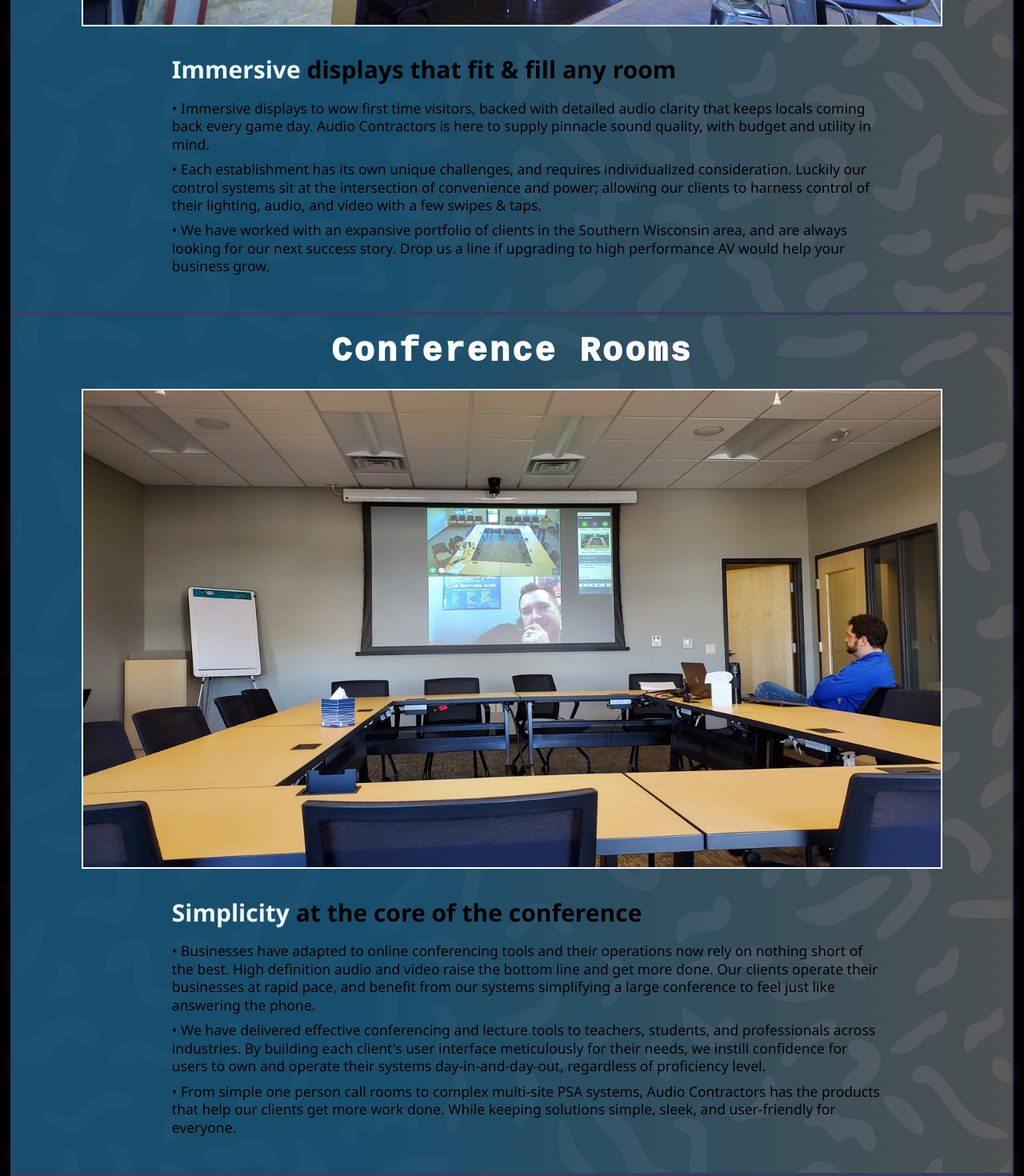
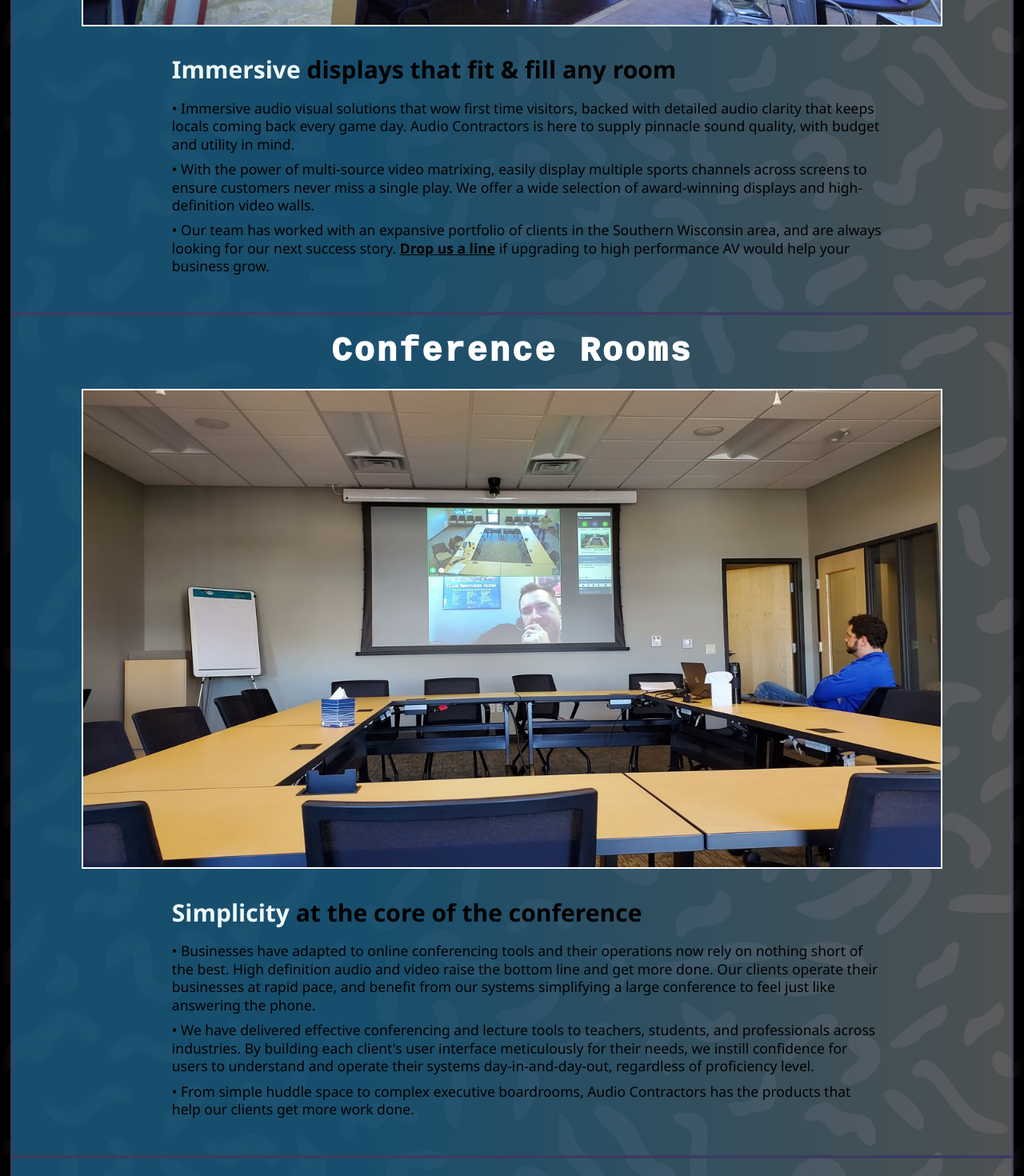
Before and after one commit to AvantGov/audiocon_pub, a React (Create React App) app in the folder client/: page /commercialServices in a window 1280 px wide. Shown: the part 1040-2510 px from the top of the page at 80% size. Built offline with nearby package versions, Linux system fonts and the light colour scheme.

Commit message:
added in a mailto link to the copy at /drop us a line/ portion of sports bars, then added styling support. finished editing the commercial services copy

```diff
--- a/client/src/CSS/Pages_services/CommercialServices.css
+++ b/client/src/CSS/Pages_services/CommercialServices.css
@@ -35,6 +35,22 @@
 .CommercialServices__service:hover > div > div > h3 {
     color: #FFFFFF;
 }
+
+/* ? start hotfix/enhancement for "drop us a line" linking to email here  */
+.CommercialServices__service > div > div > p > a {
+    color: #000000;
+    font-weight: 900;
+    transition: .7s ease-in-out;
+}
+
+.CommercialServices__service:hover > div > div > p > a {
+    color: #FFFFFF;
+}
+
+.CommercialServices__service > div > div > p > a:hover {
+    color: #1E132A;
+}
+/* end enhancement */
 
 .CommercialServices__service:hover > div > div > h3 > strong {
     color: #EEAECA;
@@ -92,7 +108,6 @@
     background: linear-gradient(270deg, rgba(238,248,248,0.32394964821866246) 0%, rgba(29,97,135,0.8029412448573179) 64%);
     filter: progid:DXImageTransform.Microsoft.gradient(startColorstr="#eef8f8",endColorstr="#1d6187",GradientType=1);
 }
-
 
 
 .contentContainer__image {
--- a/client/src/Components/Pages_services/CommercialServices.js
+++ b/client/src/Components/Pages_services/CommercialServices.js
@@ -24,9 +24,9 @@ const CommercialServices = () => {
                     {/* <hr className='contentContainer__rule'></hr> */}
                     <div className='contentContainer__copyContainer'>
                         <h3 className='copyContainer__title'><strong className="title__strong">Immersive</strong> displays that fit & fill any room</h3>
-                        <p id="restaraunts_bullet1" className='copyContainer__bullet'>&#8226; Immersive displays to wow first time visitors, backed with detailed audio clarity that keeps locals coming back every game day. Audio Contractors is here to supply pinnacle sound quality, with budget and utility in mind.</p>
-                        <p id="restaraunts_bullet2" className='copyContainer__bullet'>&#8226; Each establishment has its own unique challenges, and requires individualized consideration. Luckily our control systems sit at the intersection of convenience and power; allowing our clients to harness control of their lighting, audio, and video with a few swipes & taps.</p>
-                        <p id="restaraunts_bullet3" className='copyContainer__bullet'>&#8226; We have worked with an expansive portfolio of clients in the Southern Wisconsin area, and are always looking for our next success story. Drop us a line if upgrading to high performance AV would help your business grow.</p>
+                        <p id="restaraunts_bullet1" className='copyContainer__bullet'>&#8226; Immersive audio visual solutions that wow first time visitors, backed with detailed audio clarity that keeps locals coming back every game day. Audio Contractors is here to supply pinnacle sound quality, with budget and utility in mind.</p>
+                        <p id="restaraunts_bullet2" className='copyContainer__bullet'>&#8226; With the power of multi-source video matrixing, easily display multiple sports channels across screens to ensure customers never miss a single play. We offer a wide selection of award-winning displays and high-definition video walls.</p>
+                        <p id="restaraunts_bullet3" className='copyContainer__bullet'>&#8226; Our team has worked with an expansive portfolio of clients in the Southern Wisconsin area, and are always looking for our next success story. <a href="mailto:info@audiocontractorsllc.com" id="comm_mailto">Drop us a line</a> if upgrading to high performance AV would help your business grow.</p>
                     </div>
                 </div>
             </div>
@@ -41,8 +41,8 @@ const CommercialServices = () => {
                     <div className='contentContainer__copyContainer'>
                         <h3 className='copyContainer__title'><strong className="title__strong">Simplicity</strong> at the core of the conference</h3>
                         <p id="conference_bullet3" className='copyContainer__bullet'>&#8226; Businesses have adapted to online conferencing tools and their operations now rely on nothing short of the best. High definition audio and video raise the bottom line and get more done. Our clients operate their businesses at rapid pace, and benefit from our systems simplifying a large conference to feel just like answering the phone.</p>
-                        <p id="conference_bullet1" className='copyContainer__bullet'>&#8226; We have delivered effective conferencing and lecture tools to teachers, students, and professionals across industries. By building each client's user interface meticulously for their needs, we instill confidence for users to own and operate their systems day-in-and-day-out, regardless of proficiency level.</p>
-                        <p id="conference_bullet2" className='copyContainer__bullet'>&#8226; From simple one person call rooms to complex multi-site PSA systems, Audio Contractors has the products that help our clients get more work done. While keeping solutions simple, sleek, and user-friendly for everyone.</p>
+                        <p id="conference_bullet1" className='copyContainer__bullet'>&#8226; We have delivered effective conferencing and lecture tools to teachers, students, and professionals across industries. By building each client's user interface meticulously for their needs, we instill confidence for users to understand and operate their systems day-in-and-day-out, regardless of proficiency level.</p>
+                        <p id="conference_bullet2" className='copyContainer__bullet'>&#8226; From simple huddle space to complex executive boardrooms, Audio Contractors has the products that help our clients get more work done.</p>
                     </div>
                 </div>
             </div>
@@ -73,8 +73,8 @@ const CommercialServices = () => {
                     {/* <hr className='contentContainer__rule'></hr> */}
                     <div className='contentContainer__copyContainer'>
                         <h3 className='copyContainer__title'>Keep the party <strong className="title__strong">loud,</strong> and the night <strong className="title__strong">never-ending.</strong></h3>
-                        <p id="nightlife_bullet1" className='copyContainer__bullet'>&#8226; Audio Contractors makes it possible to wow customers with intense sound and immersive video that turn any club into the hottest spot in town. Keep the dance floor packed with return clientele that push the party  until last call.</p>
-                        <p id="nightlife_bullet2" className='copyContainer__bullet'>&#8226; No space limitation can keep our team from maximizing the impact of a venue. Tying in the power of automation allows our clients to own their entire system effectively with ease.</p>
+                        <p id="nightlife_bullet1" className='copyContainer__bullet'>&#8226; Audio Contractors makes it possible to wow customers with intense sound and immersive video that will turn any club into the hottest spot in town. Keep the dance floor packed with return clientele that push the party until last call.</p>
+                        <p id="nightlife_bullet2" className='copyContainer__bullet'>&#8226; No space limitation can keep our team from maximizing the impact of a venue. Tying in the power of automation allows our clients to control their entire system effectively with ease.</p>
                         <p id="nightlife_bullet3" className='copyContainer__bullet'>&#8226; Complete renovation or minor update, we work carefully with each of our clients to design systems that help businesses grow in meaningful ways. Starting small or diving in head-first, Audio Contractors is here to assist each step of the way.</p>
                         <p id="nightlife_bullet3" className='copyContainer__bullet'>&#8226; Delivering top-notch experiences is a key to success, so why not give customers something to talk about?</p>
                     </div>
@@ -90,10 +90,10 @@ const CommercialServices = () => {
                     {/* <hr className='contentContainer__rule'></hr> */}
                     <div className='contentContainer__copyContainer'>
                         <h3 className='copyContainer__title'><strong className="title__strong">The highest quality</strong> audio-visual components <br/>for multi-dwelling units.</h3>
-                        <p id="apartments_bullet1" className='copyContainer__bullet'>&#8226; Luxury living communities require many complex systems to work together in perfect harmony to deliver high class quality of life. Audio Contractors has built lifelong working relationships with many prominent vendors, and are fully prepared to install and maintain a system that  stays in tune.</p>
-                        <p id="apartments_bullet2" className='copyContainer__bullet'>&#8226; Condominiums, townhomes, and gated communities all call for the same synergy: AV wiring design, automated access control, multi-zone lighting, remote camera security .. the list continues. Our team is ready to advise and future proof your comprehensive investment with systems that bring residents together.</p>
+                        <p id="apartments_bullet1" className='copyContainer__bullet'>&#8226; Luxury living communities require many complex systems to work together in perfect harmony to deliver high class quality of life. Audio Contractors has built long standing working relationships with many prominent vendors, and are fully prepared to install and maintain a system that  stays in tune.</p>
+                        <p id="apartments_bullet2" className='copyContainer__bullet'>&#8226; Condominiums, townhomes, assisted living centers, and gated communities all call for the same synergy: AV wiring design, multi-zone lighting, remote camera security .. the list continues. Our team is ready to advise and future proof your comprehensive investment with systems that bring residents together.</p>
                         <p id="apartments_bullet3" className='copyContainer__bullet'>&#8226; Community clubhouses and fitness facilities are increasing in demand among luxury living residents. Treat community members to something special with immersive AV capabilities that are accessible through a few swipes & taps.</p>
-                        <p id="apartments_bullet3" className='copyContainer__bullet'>&#8226; Delivery premium amenities at any investment property with a little help from our team. We're here to make the most out of any room.</p>
+                        <p id="apartments_bullet3" className='copyContainer__bullet'>&#8226; Deliver premium amenities at any investment property with a little help from our team. We're here to make the most out of any room.</p>
                     </div>
                 </div>
             </div>
@@ -123,9 +123,9 @@ const CommercialServices = () => {
                     {/* <hr className='contentContainer__rule'></hr> */}
                     <div className='contentContainer__copyContainer'>
                         <h3 className='copyContainer__title'>Craft the <strong className="title__strong">perfect space</strong> with custom acousticz solutions.</h3>
-                        <p id="reinforcement_bullet1" className='copyContainer__bullet'>&#8226; Modern construction trends often place aesthetics over acoustics, causing unfortunate resonance in public areas. Tame the environment by limiting decay and reverberation with commercial grade acoustic reinforcement.</p>
+                        <p id="reinforcement_bullet1" className='copyContainer__bullet'>&#8226; Modern construction trends often place aesthetics over acoustics, sacrificing audio clarity in critical spaces. Tame the environment by limiting decay and reverberation with commercial grade acoustic reinforcement.</p>
                         <p id="reinforcement_bullet2" className='copyContainer__bullet'>&#8226; Promote communication & collaboration by upping voice intelligibility in the office space. Dial in the perfect amount of hall reverberation for a flawless opening night. This and more are possible with our team's design and installation expertise.</p>
-                        <p id="reinforcement_bullet3" className='copyContainer__bullet'>&#8226; Our experts utilize the capabilities of CAD modeling software to carefully analyze, design, and test room treatment before installation. Delivering true value through purpose-driven planning.</p>
+                        <p id="reinforcement_bullet3" className='copyContainer__bullet'>&#8226; Each treatment system is digitally modeled to carefully analyze, design, and test room treatment before installation. Delivering true value through purpose-driven planning.</p>
                     </div>
                 </div>
             </div>
@@ -141,6 +141,7 @@ const CommercialServices = () => {
                         <h3 className='copyContainer__title'>Filter and mask distractions <strong className="title__strong">in any space.</strong></h3>
                         <p id="masking_bullet1" className='copyContainer__bullet'>&#8226; Office spaces lacking appropriate boundaries for employees to focus have been related to workplace dissatisfaction and lower productivity. Make open office floor plans a success story with speech privacy support from our trusted vendors.</p>
                         <p id="masking_bullet2" className='copyContainer__bullet'>&#8226; Sound masking, when deployed properly, is an economical solution that improves acoustic comfort, and reduces conversational distractions.</p>
+                        <p id="masking_bullet3" className='copyContainer__bullet'>&#8226; Our vendors create masterfully blended solutions that boast the best facets of design & engineering, sourced from a vibrant list of acoustical partners.</p>
                     </div>
                 </div>
             </div>
```
